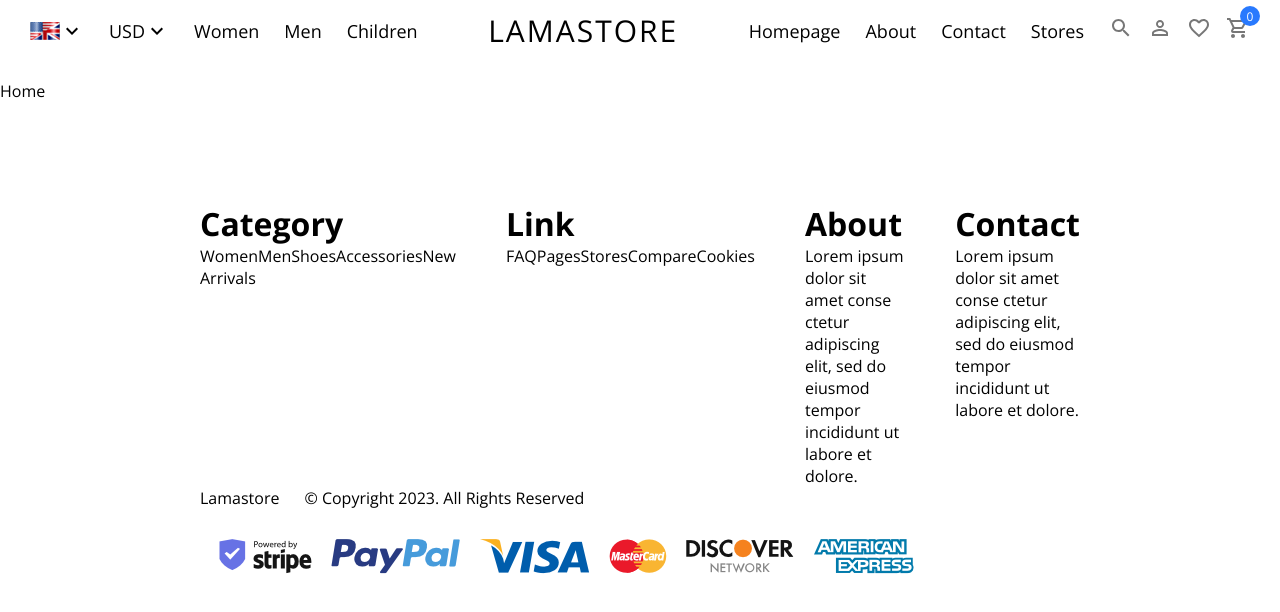
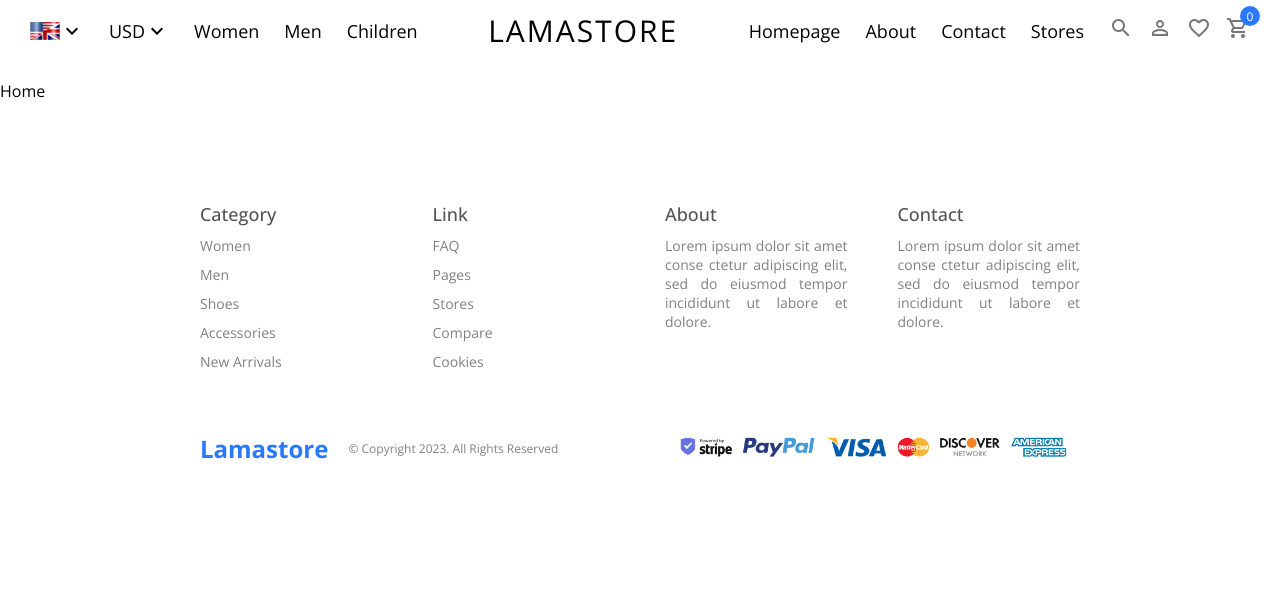
Before and after one commit to quantummm/react-strapi-stripe-application, a React (Create React App) app in the folder client/: page / in a window 1280 px wide. Shown: the top 612 px of the page. Built offline with nearby package versions, Linux system fonts and the light colour scheme.

Commit message:
styles: add footer styles

```diff
--- a/client/src/components/Footer/Footer.scss
+++ b/client/src/components/Footer/Footer.scss
@@ -6,18 +6,51 @@
 
         .item{
             flex: 1;
+            display: flex;
+            flex-direction: column;
+            gap: 10px;
+            text-align: justify;
+            font-size: 14px;
+
+            h1{
+                font-size: 18px;
+                font-weight: 500;
+                color: #555;
+
+            }
+
+            span{
+                color: gray;
+            }
         }
     }
     .bottom{
+        display: flex;
+        align-items: center;
+        justify-content: space-between;
+        margin-top: 50px;
+
         .left{
             display: flex;
             align-items: center;
-            gap: 25px;
+
+            .logo{
+                color: #2879fe;
+                font-weight: bold;
+                font-size: 24px;
+            }
+
+            .copyright{
+                margin-left: 20px;
+                font-size: 12px;
+                color: gray;
+            }
         }
+
         .right{
-            display: flex;
-            align-items: center;
-            gap: 25px;
+            img{
+                height: 50px;
+            }
         }
     }
 }
```
